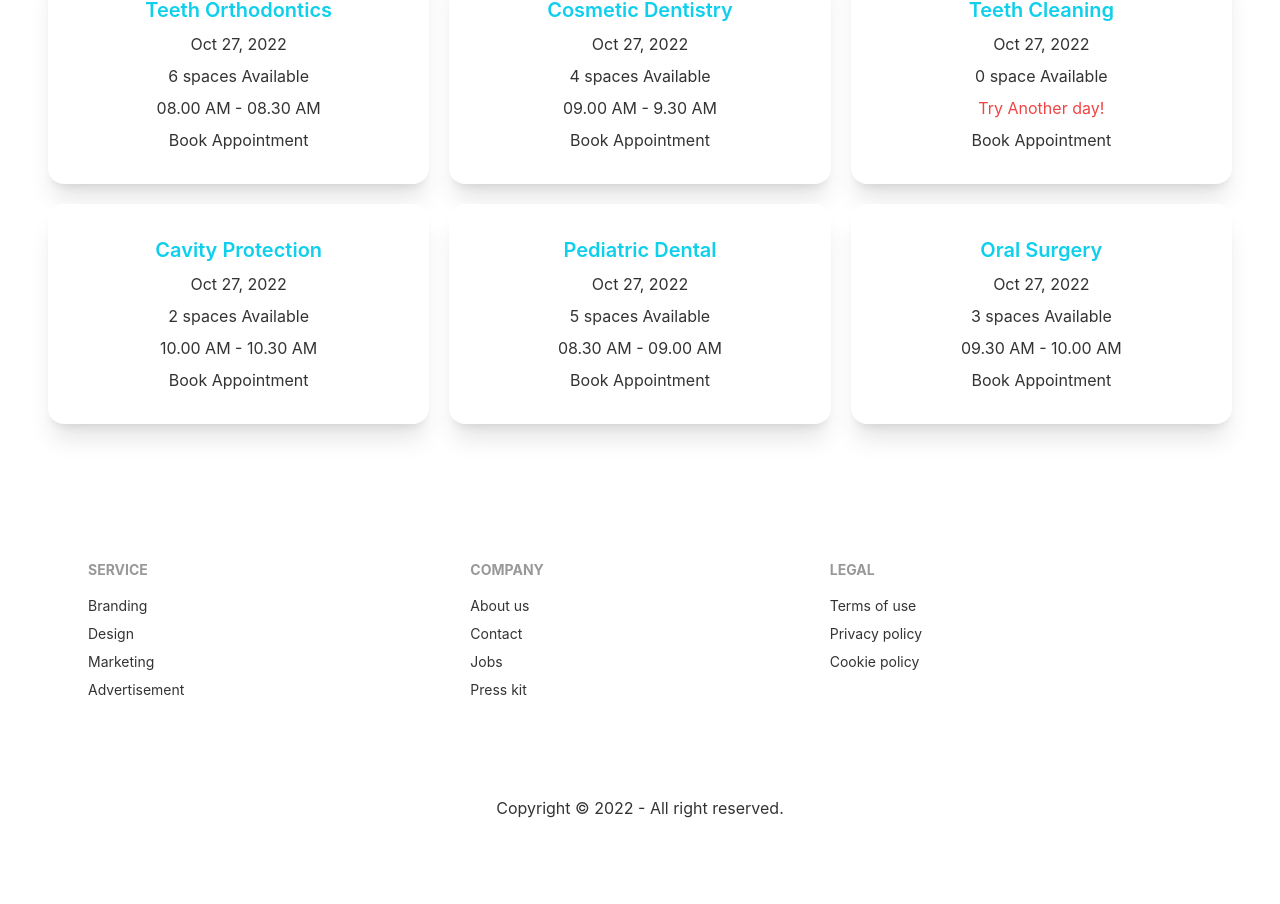
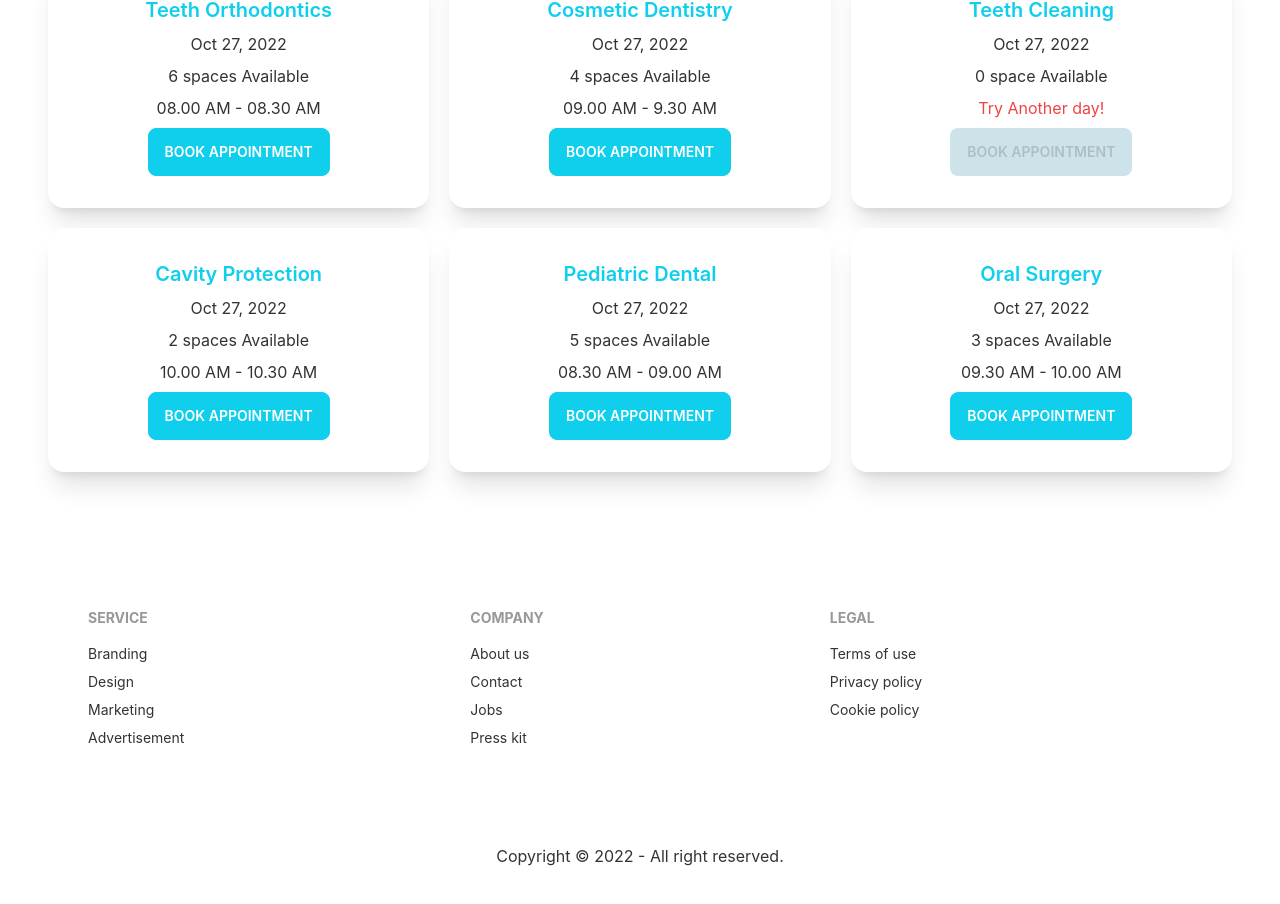
Before and after one commit to rimonhossain12/final-doctor-portal-practice, a React (Create React App) app: page /appointment in a window 1280 px wide. Shown: the part 1360-2264 px from the top of the page. Built offline with nearby package versions, Linux system fonts and the light colour scheme.

Commit message:
modal crose icon added

```diff
--- a/src/Pages/Appointment/AppointmentService.js
+++ b/src/Pages/Appointment/AppointmentService.js
@@ -16,9 +16,12 @@
                         slots.length ? <span>{slots[0]}</span> : <span className='text-red-500 text-thin'>Try Another day!</span>
                     }
                 </p>
-                <button>Book Appointment</button>
-
-
+                {/* The button to open modal */}
+                <label htmlFor="booking-modal"
+                    disabled={slots.length === 0}
+                    onClick={() => setTreatment(service)}
+                    className='btn btn-primary text-white'
+                >Book Appointment</label>
             </div>
         </div>
     );
--- a/src/Pages/Appointment/AvailableAppoint.js
+++ b/src/Pages/Appointment/AvailableAppoint.js
@@ -2,11 +2,14 @@
 import React, { useState } from 'react';
 import { useEffect } from 'react';
 import AppointmentService from './AppointmentService';
+import SingleAppointment from './SingleAppointment';
 import BookingModal from './BookingModal';
-import SingleAppointment from './SingleAppointment';
 
 const AvailableAppoint = ({ date }) => {
     const [services, setService] = useState([]);
+
+    // handle booking modal data from here
+    const [treatment, setTreatment] = useState(null)
 
     useEffect(() => {
         fetch('services.json')
@@ -37,10 +40,14 @@
                     {
                         services.map((service) => <AppointmentService
                             key={service._id}
+                            setTreatment={setTreatment}
                             service={service}
-                            date = {date}
+                            date={date}
                         >
                         </AppointmentService>)
+                    }
+                    {
+                        treatment && <BookingModal treatment={treatment} />
                     }
                 </div>
             </div>
--- /dev/null
+++ b/src/Pages/Appointment/BookingModal.js
@@ -0,0 +1,22 @@
+import React from 'react';
+
+const BookingModal = ({ treatment }) => {
+    return (
+        <div>
+            {/* Put this part before </body> tag */}
+            <input type="checkbox" id="booking-modal" className="modal-toggle" />
+            <div className="modal">
+                <div className="modal-box">
+                    <h3 className="font-bold text-lg">Congratulations random Internet user!</h3>
+                    <label htmlFor="booking-modal" className="btn btn-sm btn-circle absolute right-2 top-2">✕</label>
+                    <p className="py-4">You've been selected for a chance to get one year of subscription to use Wikipedia for free!</p>
+                    <div className="modal-action">
+                        <label htmlFor="booking-modal" className="btn">Yay!</label>
+                    </div>
+                </div>
+            </div>
+        </div>
+    );
+};
+
+export default BookingModal;
```
